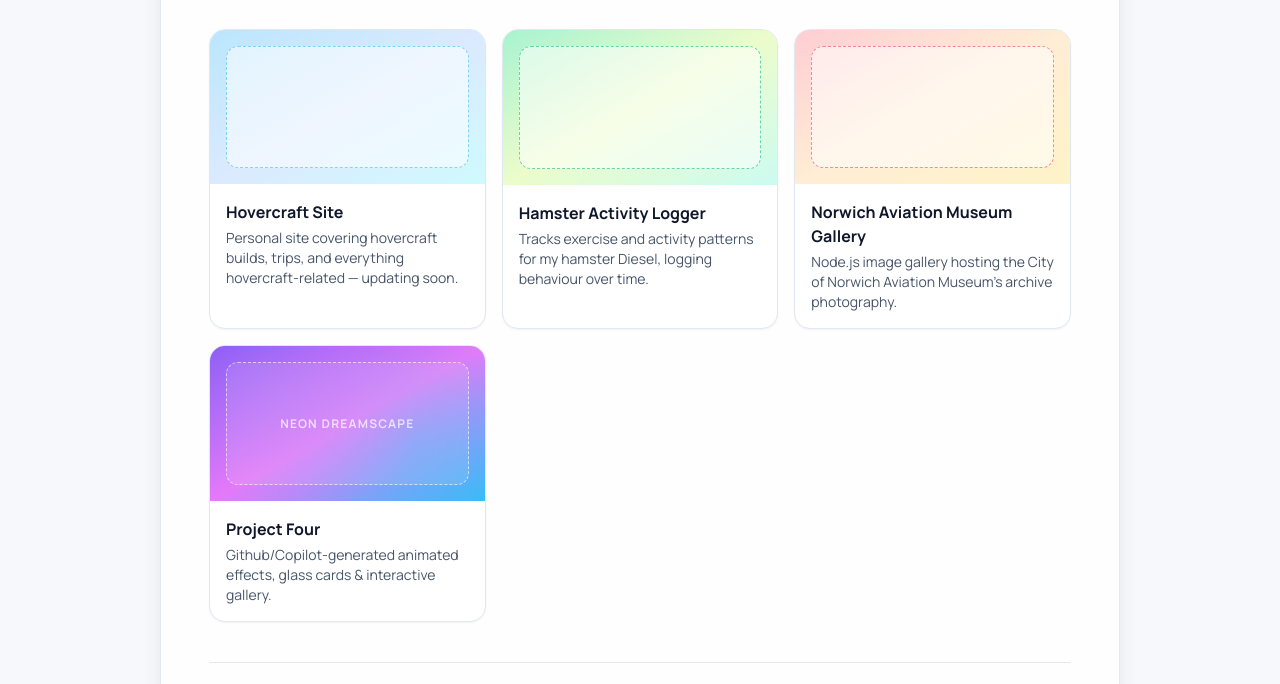
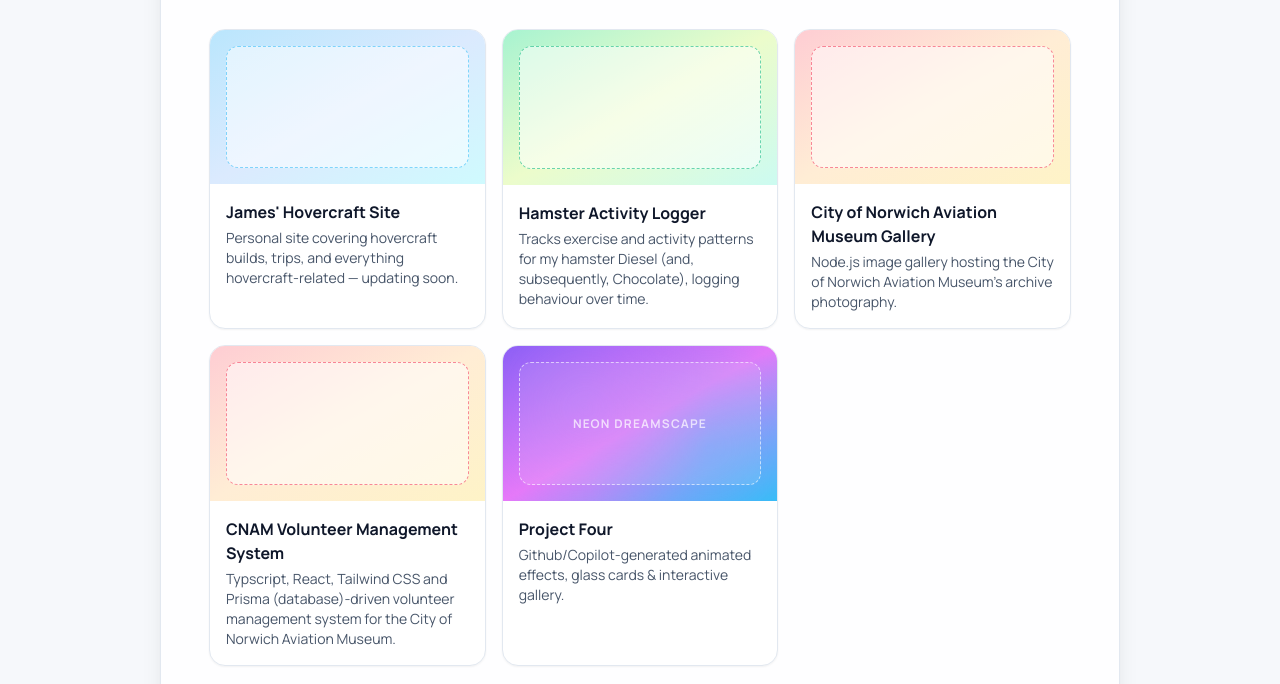
Before and after one commit to jamesjhs/jahosi, a website: page public/index.html in a window 1280 px wide. Shown: the part 244-928 px from the top of the page. Drawn offline with nearby package versions, Linux system fonts and the light colour scheme.

Commit message:
JHS added

```diff
--- a/public/index.html
+++ b/public/index.html
@@ -41,7 +41,7 @@
             <div class="h-full w-full rounded-xl border border-dashed border-sky-400/60 bg-white/55"></div>
           </div>
           <div class="p-4">
-            <h2 class="font-bold text-slate-900">Hovercraft Site</h2>
+            <h2 class="font-bold text-slate-900">James' Hovercraft Site</h2>
             <p class="mt-1 text-sm text-slate-600">Personal site covering hovercraft builds, trips, and everything hovercraft-related — updating soon.</p>
           </div>
         </a>
@@ -52,7 +52,7 @@
           </div>
           <div class="p-4">
             <h2 class="font-bold text-slate-900">Hamster Activity Logger</h2>
-            <p class="mt-1 text-sm text-slate-600">Tracks exercise and activity patterns for my hamster Diesel, logging behaviour over time.</p>
+            <p class="mt-1 text-sm text-slate-600">Tracks exercise and activity patterns for my hamster Diesel (and, subsequently, Chocolate), logging behaviour over time.</p>
           </div>
         </a>
 
@@ -61,8 +61,18 @@
             <div class="h-full w-full rounded-xl border border-dashed border-rose-500/60 bg-white/55"></div>
           </div>
           <div class="p-4">
-            <h2 class="font-bold text-slate-900">Norwich Aviation Museum Gallery</h2>
+            <h2 class="font-bold text-slate-900">City of Norwich Aviation Museum Gallery</h2>
             <p class="mt-1 text-sm text-slate-600">Node.js image gallery hosting the City of Norwich Aviation Museum's archive photography.</p>
+          </div>
+        </a>
+
+        <a href="portfolio/project-5.html" class="group overflow-hidden rounded-2xl border border-slate-200 bg-white shadow-sm transition hover:-translate-y-0.5 hover:shadow-lg">
+          <div class="aspect-video bg-gradient-to-br from-rose-200 via-orange-100 to-amber-100 p-4">
+            <div class="h-full w-full rounded-xl border border-dashed border-rose-500/60 bg-white/55"></div>
+          </div>
+          <div class="p-4">
+            <h2 class="font-bold text-slate-900">CNAM Volunteer Management System</h2>
+            <p class="mt-1 text-sm text-slate-600">Typscript, React, Tailwind CSS and Prisma (database)-driven volunteer management system for the City of Norwich Aviation Museum.</p>
           </div>
         </a>
 
```
Also changed, not shown: public/portfolio/project-1.html (+19 -2 lines), public/images/JHS-2005.png (added), public/images/JHS-2007.png (added), public/images/JHS-2012.png (added), public/images/JHS-2026 CMS.png (added), public/images/JHS-2026.png (added), public/images/JHS-nlUK-1.png (added), public/images/JHS-nlUK-2.png (added).
